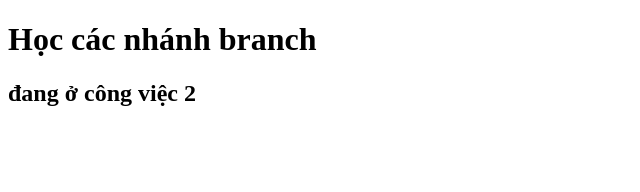
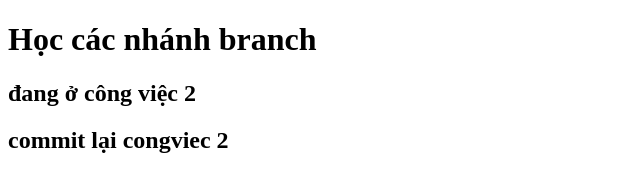
Before and after one commit to Saya2407/Duan4, a plain HTML site: page index.html in a window 1280 px wide. Shown: the whole page, without its empty margins (0-640 px from the left). Drawn offline with Linux system fonts and the light colour scheme.

Commit message:
commit lại cv2

```diff
--- a/index.html
+++ b/index.html
@@ -8,5 +8,6 @@
   <body>
     <h1>Học các nhánh branch</h1>
     <h2>đang ở công việc 2</h2>
+    <h2>commit lại congviec 2</h2>
   </body>
 </html>
```
